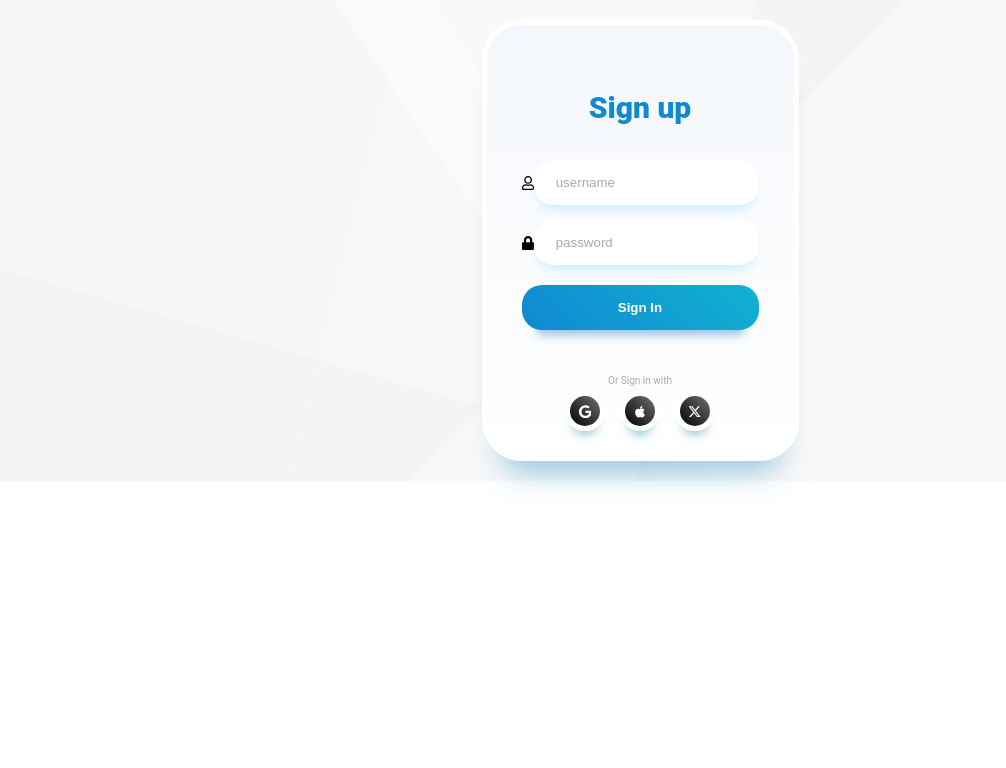
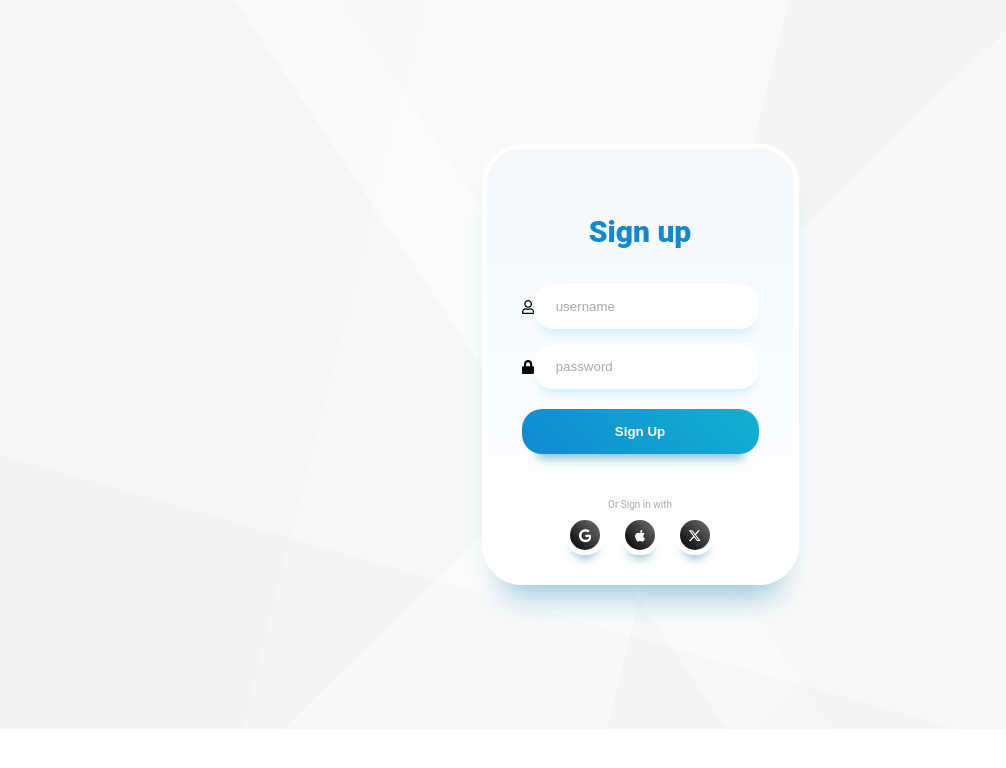
Before and after one commit to Uncle-batty/Management-System.github.io, a React (Create React App) app: page / in a window 1280 px wide. Shown: the top 768 px of the page, without its empty margins (0-1006 px from the left). Built offline with nearby package versions, Linux system fonts and the light colour scheme.

Commit message:
Added supabase

```diff
--- a/src/Components/Login/Login.css
+++ b/src/Components/Login/Login.css
@@ -21,7 +21,7 @@ body {
     padding: 25px 35px;
     border: 5px solid rgb(255, 255, 255);
     box-shadow: rgba(133, 189, 215, 0.8784313725) 0px 30px 30px -20px;
-    margin: 20px;
+    margin: 18vh;
 }
 
 .heading {
--- a/src/Components/Login/Login.jsx
+++ b/src/Components/Login/Login.jsx
@@ -1,22 +1,40 @@
-import React from 'react';
+import React, { useState } from 'react';
 import './Login.css';
 import { FaRegUser, FaLock } from "react-icons/fa";
+import { supabase } from '../../Services/supabase';
 
 export const Login = () => {
+    const [email, setEmail] = useState('');
+    const [password, setPassword] = useState('');
+
+    async function signup(event) {
+        event.preventDefault(); // Prevent the default form submission behavior
+        let { data, error } = await supabase.auth.signUp({
+            email: email,
+            password: password
+        });
+
+        if (error) {
+            console.error('Error signing up:', error.message);
+        } else {
+            console.log('Signup successful:', data);
+        }
+    }
+
     return (
         <div className='main'>
             <div className='container'>
-                <form action='' className='form'>
+                <form className='form' onSubmit={signup}>
                     <h1 className='heading'>Sign up</h1>
                     <div className='input-box'>
-                        <FaRegUser /><input type='text' className='input' placeholder='username' required />
+                        <FaRegUser /><input type='text' className='input' placeholder='username' required
+                            value={email} onChange={(e) => setEmail(e.target.value)} />
                     </div>
                     <div className='input-box'>
-                        <FaLock /><input type='password' className='input' placeholder='password' required />
+                        <FaLock /><input type='password' className='input' placeholder='password' required
+                            value={password} onChange={(e) => setPassword(e.target.value)} />
                     </div>
-
-                    <input className="login-button" type="submit" value="Sign In" />
-
+                    <input className="login-button" type="submit" value="Sign Up" />
                 </form>
                 <div className="social-account-container">
                     <span className="title">Or Sign in with</span>
@@ -38,7 +56,6 @@ export const Login = () => {
                         </button>
                     </div>
                 </div>
-
             </div>
         </div>
     );
--- /dev/null
+++ b/src/Services/supabase.js
@@ -0,0 +1,3 @@
+import { createClient } from "@supabase/supabase-js";
+
+export const supabase = createClient("https://earndaxgtiiituwjnnhj.supabase.co", "eyJhbGciOiJIUzI1NiIsInR5cCI6IkpXVCJ9.eyJpc3MiOiJzdXBhYmFzZSIsInJlZiI6ImVhcm5kYXhndGlpaXR1d2pubmhqIiwicm9sZSI6ImFub24iLCJpYXQiOjE3MTgzMTI4NDksImV4cCI6MjAzMzg4ODg0OX0.HSqzWPVILIDLOl0wkXd6-6ABMrC-qiop03-UBulD8ns");
```
